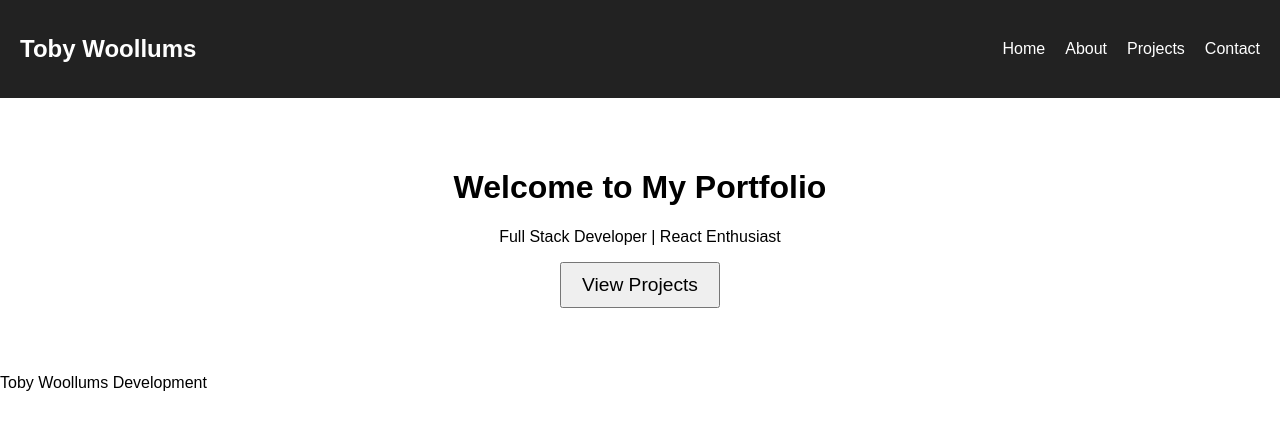
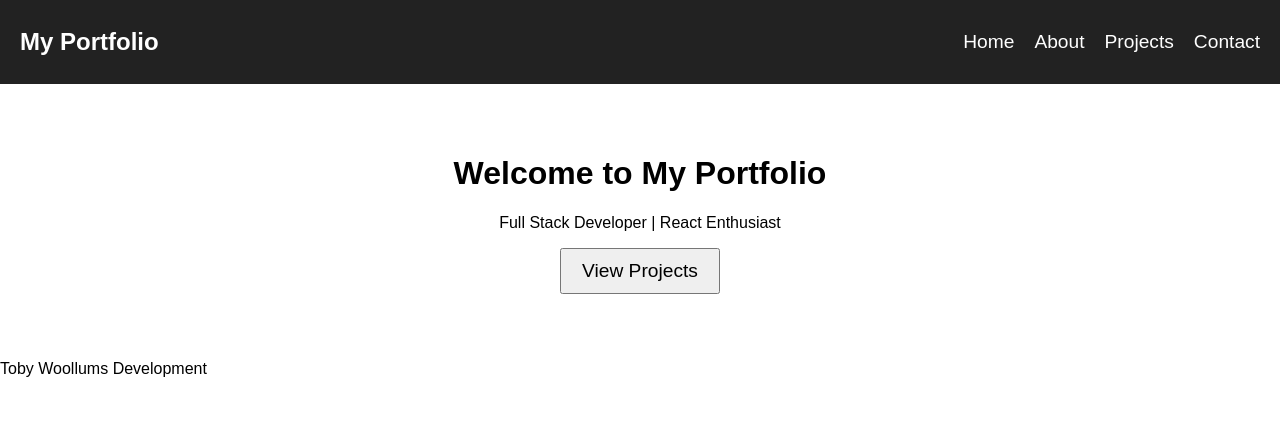
Before and after one commit to woollumst/woollumst.github.io, a React (Vite) app: page / in a window 1280 px wide. Shown: the top 430 px of the page. Built offline with nearby package versions, Linux system fonts and the light colour scheme.

Commit message:
Update Navbar.jsx

```diff
--- a/src/components/Navbar.jsx
+++ b/src/components/Navbar.jsx
@@ -1,14 +1,33 @@
+import { useState } from "react";
 import { Link } from "react-router-dom";
+import "./Navbar.css";
 
 function Navbar() {
+  const [isOpen, setIsOpen] = useState(false);
+
   return (
     <nav className="navbar">
-      <h1>Toby Woollums</h1>
-      <ul>
-        <li><Link to="/">Home</Link></li>
-        <li><Link to="/about">About</Link></li>
-        <li><Link to="/projects">Projects</Link></li>
-        <li><Link to="/contact">Contact</Link></li>
+      <div className="logo">My Portfolio</div>
+
+      {/* Hamburger Icon */}
+      <div className="hamburger" onClick={() => setIsOpen(!isOpen)}>
+        ☰
+      </div>
+
+      {/* Navigation Links */}
+      <ul className={isOpen ? "nav-links open" : "nav-links"}>
+        <li>
+          <Link to="/" onClick={() => setIsOpen(false)}>Home</Link>
+        </li>
+        <li>
+          <Link to="/about" onClick={() => setIsOpen(false)}>About</Link>
+        </li>
+        <li>
+          <Link to="/projects" onClick={() => setIsOpen(false)}>Projects</Link>
+        </li>
+        <li>
+          <Link to="/contact" onClick={() => setIsOpen(false)}>Contact</Link>
+        </li>
       </ul>
     </nav>
   );
```
